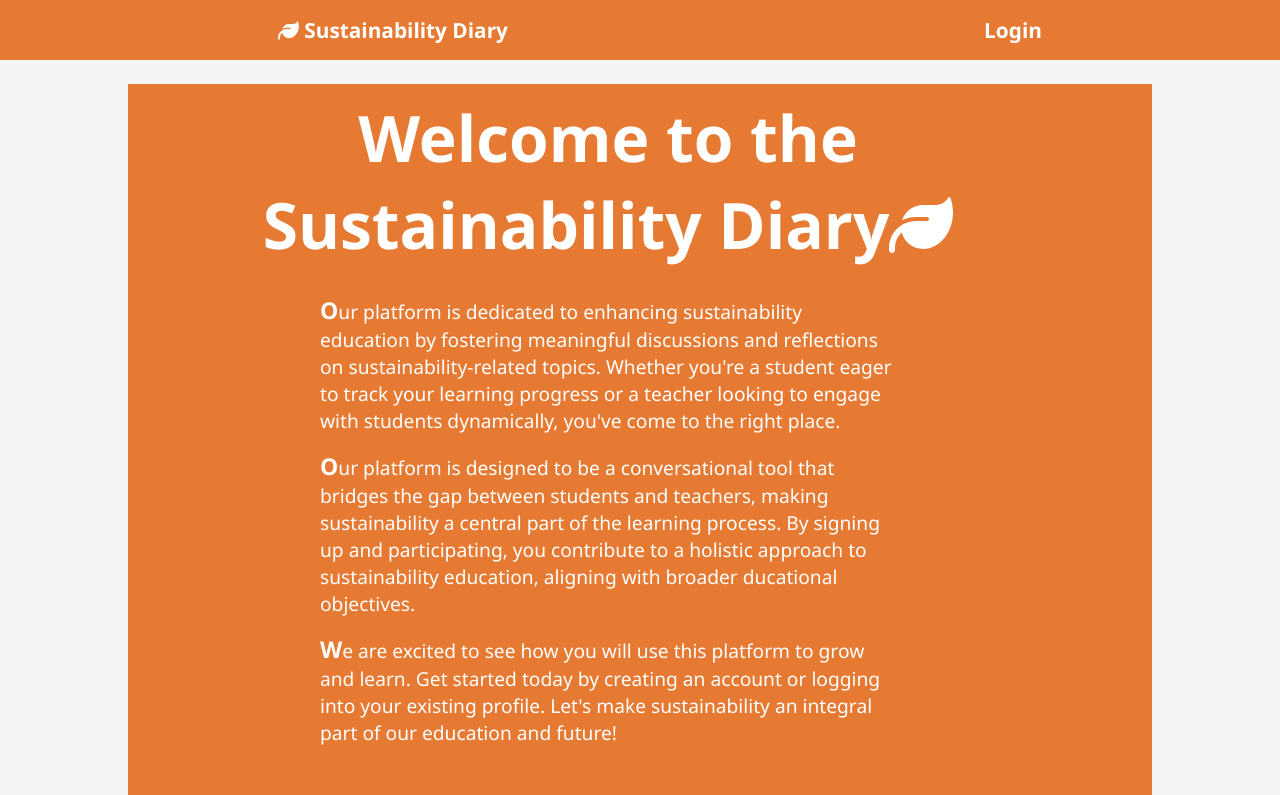
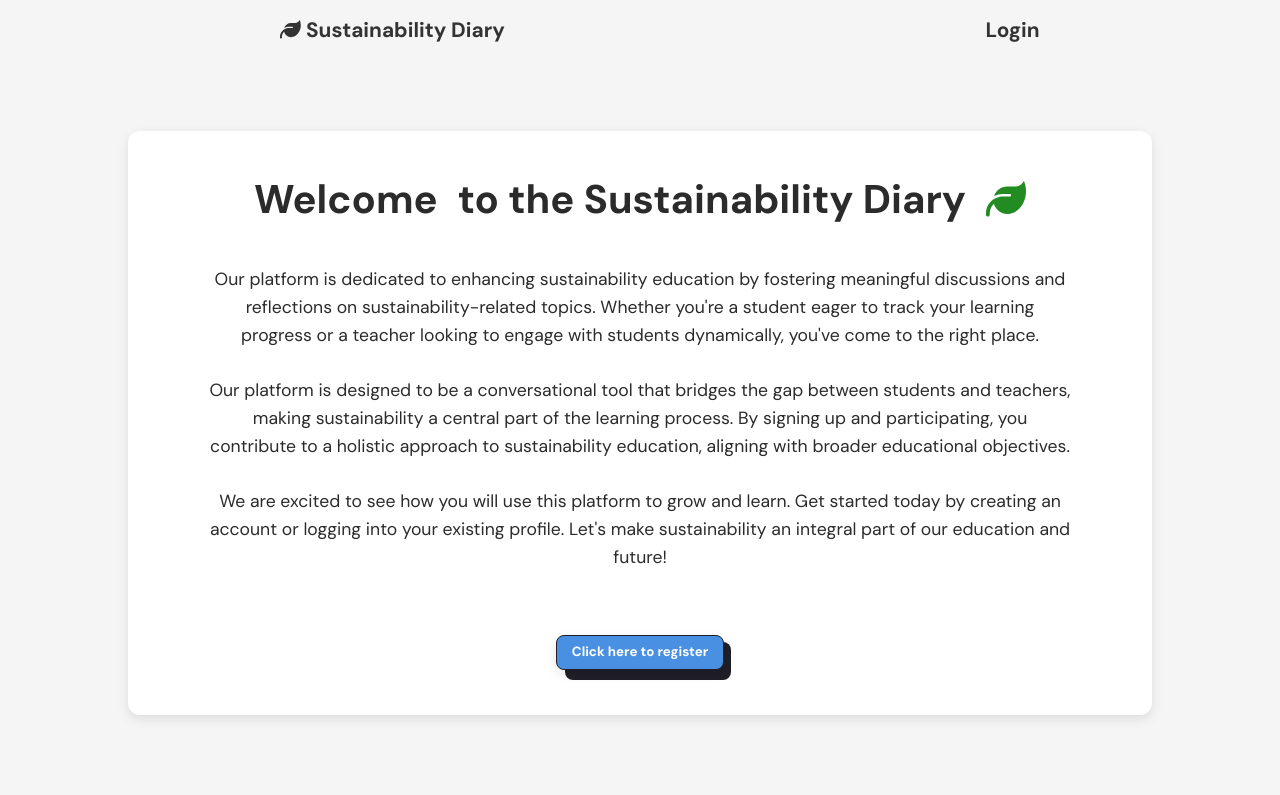
Before and after one commit to AndrChr0/Web-Prosjekt-Gruppe-2, a React (Vite) app in the folder front-end/: page / in a window 1280 px wide. Shown: the top 795 px of the page. Built offline with nearby package versions, Linux system fonts and the light colour scheme; no server answers.

Commit message:
New Design

```diff
--- a/front-end/index.html
+++ b/front-end/index.html
@@ -1,13 +1,21 @@
 <!doctype html>
 <html lang="en">
+
 <head>
   <meta charset="UTF-8" />
   <link rel="icon" type="image/svg+xml" href="/leaf.svg" />
+  <link rel="preconnect" href="https://fonts.googleapis.com">
+  <link rel="preconnect" href="https://fonts.gstatic.com" crossorigin>
+  <link
+    href="https://fonts.googleapis.com/css2?family=DM+Sans:ital,opsz,wght@0,9..40,100..1000;1,9..40,100..1000&display=swap"
+    rel="stylesheet">
   <meta name="viewport" content="width=device-width, initial-scale=1.0" />
   <title>Sustainability Diary</title>
 </head>
+
 <body>
   <div id="root"></div>
   <script type="module" src="/src/main.jsx"></script>
 </body>
+
 </html>
--- a/front-end/src/Home.jsx
+++ b/front-end/src/Home.jsx
@@ -1,39 +1,42 @@
-import "../src/assets/styles/App.css";
-import "@fortawesome/fontawesome-free/css/all.css";
-import { FontAwesomeIcon } from "@fortawesome/react-fontawesome";
-import { faLeaf } from "@fortawesome/free-solid-svg-icons";
-import ActionButton from "./components/ActionButton/ActionButton";
-import { useNavigate } from "react-router-dom";
+import "../src/assets/styles/App.css"
+import "../src/assets/styles/Home.css"
+import "@fortawesome/fontawesome-free/css/all.css"
+import { FontAwesomeIcon } from "@fortawesome/react-fontawesome"
+import { faLeaf } from "@fortawesome/free-solid-svg-icons"
+import ActionButton from "./components/ActionButton/ActionButton"
+import { useNavigate } from "react-router-dom"
 
-const apiURL = import.meta.env.VITE_URL;
-// const apiURL = '/api';
+const apiURL = import.meta.env.VITE_URL
 
-console.log(apiURL)
+// Leaf Icon Component
+const LeafIcon = () => <FontAwesomeIcon icon={faLeaf} className="leaf-icon" />
+
 function Home() {
-  const navigate = useNavigate();
+  const navigate = useNavigate()
 
   return (
-    <main>
-      <div className="main__home">
-        <h1>
-          Welcome to the Sustainability Diary
-          <FontAwesomeIcon icon={faLeaf} />
+    <main className="home-main">
+      <div className="home-card">
+        <h1 className="home-card-header">
+          <span className="welcome-text">Welcome</span>{" "}
+          <span className="remaining-text">to the Sustainability Diary</span>
+          <LeafIcon />
         </h1>
-        <p>
+        <p className="home-card-text">
           Our platform is dedicated to enhancing sustainability education by
           fostering meaningful discussions and reflections on
           sustainability-related topics. Whether you're a student eager to track
           your learning progress or a teacher looking to engage with students
           dynamically, you've come to the right place.
         </p>
-        <p>
+        <p className="home-card-text">
           Our platform is designed to be a conversational tool that bridges the
           gap between students and teachers, making sustainability a central
           part of the learning process. By signing up and participating, you
           contribute to a holistic approach to sustainability education,
-          aligning with broader ducational objectives.
+          aligning with broader educational objectives.
         </p>
-        <p>
+        <p className="home-card-text">
           We are excited to see how you will use this platform to grow and
           learn. Get started today by creating an account or logging into your
           existing profile. Let's make sustainability an integral part of our
@@ -50,7 +53,7 @@ function Home() {
         </div>
       </div>
     </main>
-  );
+  )
 }
 
-export default Home;
+export default Home
--- a/front-end/src/assets/styles/App.css
+++ b/front-end/src/assets/styles/App.css
@@ -1,24 +1,32 @@
 :root {
-  --main-bg-color: #e67a33;
-  --main-body-color: #f4f4f4;
-  --main-accent-color: #a09d98;
-  --main-btn-color: #7c50c4;
-  --main-btn-color-hover: #5f3a8f;
-  --main-text-color: #fff;
-  --main-text-color-dark: #2c2b2b;
+  --main-bg-color: #ffffff; /* White background */
+  --secondary-bg-color: #f5f5f5; /* Very light gray for sections */
+  --main-accent-color: #4a90e2; /* Blue accent color */
+  --main-btn-color: #4a90e2; /* Blue button color */
+  --main-btn-color-hover: #357abd; /* Darker blue for button hover */
+  --main-text-color: #333333; /* Dark gray text */
+  --main-text-color-dark: #2c2b2b; /* Darker gray text */
+  --header-footer-bg-color: #f5f5f5; /* Very light gray for header and footer */
+  --header-footer-text-color: #333333; /* Dark gray for header and footer text */
 }
 
 * {
   margin: 0;
   box-sizing: border-box;
-  font-family: 'Segoe UI', Tahoma, Geneva, Verdana, sans-serif;
+  font-family: "DM Sans", "Segoe UI", Tahoma, Geneva, Verdana, sans-serif;
 }
 
-h1, h2, h3, h4, h5, h6 {
+h1,
+h2,
+h3,
+h4,
+h5,
+h6 {
   color: var(--main-text-color-dark);
 }
+
 body {
-  background-color: var(--main-body-color);
+  background-color: var(--secondary-bg-color);
   min-height: 100vh;
   display: flex;
   flex-direction: column;
@@ -32,7 +40,19 @@ body {
 
 button {
   border: none;
+  padding: 10px 20px;
+  color: #fff;
+  cursor: pointer;
+  border-radius: 8px;
+  box-sizing: border-box;
+  font-weight: bold;
+  background-color: var(--main-btn-color);
 }
+
+button:hover {
+  background-color: var(--main-btn-color-hover);
+}
+
 main {
   margin: 0 10vw;
   margin-top: 3vh;
@@ -42,7 +62,6 @@ main {
   align-items: center;
   padding-bottom: 3em;
 }
-
 
 .Courses-list {
   padding: 0;
@@ -63,7 +82,7 @@ main {
   border-radius: 10px;
   box-shadow: 2px 2px 6px 0px rgba(0, 0, 0, 0.2);
   list-style-type: none;
-  color: black;
+  color: var(--main-text-color-dark);
   text-align: center;
 }
 
@@ -72,16 +91,18 @@ main {
   display: block;
   width: calc(100% - 2em);
   height: 2px;
-  background-color: var(--main-bg-color );
+  background-color: var(--main-accent-color);
   position: relative;
 }
 
 .Text-link {
   text-decoration: none;
+  color: var(--main-text-color-dark);
 }
+
 .Course-item:hover {
-  background-color: rgb(236, 236, 236);
-  transition: all .2s ease;
+  background-color: var(--secondary-bg-color);
+  transition: all 0.2s ease;
 }
 
 h1 {
@@ -90,10 +111,8 @@ h1 {
 
 .main-menu-btn {
   background-color: var(--main-btn-color);
-  padding: .7em;
+  padding: 0.7em;
   border-radius: 10px;
-  /* margin-top: 2vh;
-  margin-left: 50vw; */
   color: white;
   text-decoration: none;
   font-weight: bolder;
@@ -104,18 +123,16 @@ h1 {
   background-color: var(--main-btn-color-hover);
 }
 
-
 .main-btn-container {
   display: flex;
   gap: 1em;
-
 }
 
 .main__home {
   position: relative;
-  width: 100%;  /* Set to 100% to ensure it fills the parent container */
+  width: 100%; /* Set to 100% to ensure it fills the parent container */
   margin: 0 auto; /* Centers the div within its parent */
-  background-color: var(--main-bg-color);
+  background-color: var(--secondary-bg-color);
   display: flex;
   min-height: 70dvh;
   flex-direction: column;
@@ -126,15 +143,14 @@ h1 {
 }
 
 .main__home h1 {
-  color: white;
+  color: var(--main-text-color);
   font-size: 4em; /* Consider using 'rem' for scalability */
 }
 
 .main__home p {
-  color: white;
+  color: var(--main-text-color);
   font-size: 1.2em;
   max-width: 60%; /* Adjusted for better readability */
-  /* Removed margin-left to ensure consistent alignment */
 }
 
 .main__home p::first-letter {
@@ -143,7 +159,7 @@ h1 {
 }
 
 .main__home .move__button {
-padding: 3vh 0 0 35vw;
+  padding: 3vh 0 0 35vw;
 }
 
 @media (max-width: 600px) {
@@ -152,8 +168,8 @@ padding: 3vh 0 0 35vw;
   }
 
   nav li {
-   text-decoration-color: white;
-   margin-bottom: 2vh;
+    text-decoration-color: var(--main-text-color);
+    margin-bottom: 2vh;
   }
 
   #nav-logo {
@@ -162,16 +178,64 @@ padding: 3vh 0 0 35vw;
   }
 }
 
-button {
-  padding: 10px 20px;
-  color: #fff;
-  cursor: pointer;
-  border-radius: 8px;
-  box-sizing: border-box;
-  font-weight: bold;
-  background-color: var(--main-btn-color);
+nav {
+  background-color: var(
+    --header-footer-bg-color
+  ); /* Very light gray background */
+  padding: 1em 0;
 }
 
-button:hover {
-  background-color: var(--main-btn-color-hover);
+nav ul {
+  display: flex;
+  justify-content: space-around;
 }
+
+.nav-main-links {
+  display: flex;
+  gap: 1em;
+}
+
+nav li {
+  list-style-type: none;
+}
+
+nav li .nav-link:hover {
+  color: var(--main-accent-color); /* Blue on hover */
+}
+
+nav li .nav-link {
+  color: var(--header-footer-text-color); /* Dark gray text */
+  text-decoration: none;
+  font-size: 1.3em;
+  font-weight: bold;
+  cursor: pointer;
+  border: 0;
+  padding: 0;
+}
+
+.Logout-link {
+  padding-right: 1em;
+  border-radius: 5px;
+  margin-left: 2em;
+}
+
+.Logout-link button {
+  all: unset; /* removing default button style for logout btn */
+}
+
+footer {
+  width: 100%;
+  height: 10vh;
+  background-color: var(
+    --header-footer-bg-color
+  ); /* Very light gray background */
+  display: flex;
+  justify-content: center;
+  align-items: center;
+  margin-top: auto;
+}
+
+.footer-text {
+  color: var(--header-footer-text-color); /* Dark gray text */
+  font-weight: 500;
+}
--- /dev/null
+++ b/front-end/src/assets/styles/Home.css
@@ -0,0 +1,147 @@
+.home-main {
+  background-color: #f5f5f5; /* Very light gray background */
+  padding: 3em 0;
+  display: flex;
+  justify-content: center;
+  align-items: center;
+}
+
+.home-card {
+  background-color: #ffffff; /* White background */
+  border: none;
+  padding: 2em;
+  border-radius: 12px;
+  box-shadow: 0 4px 12px rgba(0, 0, 0, 0.1); /* Subtle shadow */
+  display: flex;
+  flex-direction: column;
+  align-items: center;
+  text-align: center;
+  opacity: 0;
+  transform: scale(0.9);
+  animation: fadeInGrow 1.5s forwards;
+}
+
+@keyframes fadeInGrow {
+  to {
+    opacity: 1;
+    transform: scale(1);
+  }
+}
+
+.home-card-header {
+  color: var(--main-text-color-dark); /* Dark text */
+  font-size: 2.5em;
+  margin-bottom: 1em;
+  display: flex;
+  align-items: center;
+  opacity: 0;
+  animation: textFadeIn 2s forwards;
+}
+
+.home-card-header .welcome-text {
+  margin-right: 0.5em;
+  opacity: 0;
+  animation: textFadeIn 2s forwards 0.5s; /* Delay for welcome text */
+}
+
+@keyframes textFadeIn {
+  from {
+    opacity: 0;
+  }
+  to {
+    opacity: 1;
+  }
+}
+
+.home-card-header .remaining-text {
+  opacity: 0;
+  animation: textFadeIn 2s forwards 1s; /* Delay for remaining text */
+}
+
+.leaf-icon {
+  margin-left: 0.5em;
+  opacity: 0;
+  animation: growLeaf 2s forwards 1.5s; /* Leaf grows into place with a delay */
+  color: #228b22; /* Green color */
+}
+
+@keyframes growLeaf {
+  from {
+    opacity: 0;
+    transform: scale(0);
+  }
+  to {
+    opacity: 1;
+    transform: scale(1);
+  }
+}
+
+.home-card-text {
+  width: 90%;
+  color: var(--main-text-color-dark); /* Dark text */
+  font-size: 1.1em;
+  line-height: 1.6;
+  margin-bottom: 1.5em;
+  opacity: 0;
+  animation: textFadeIn 2s forwards 2s; /* Text appears after header and leaf */
+}
+
+.move__button {
+  margin-top: 1.5em;
+  opacity: 0;
+  animation: fadeInGrow 2s forwards 2.5s; /* Button appears after text */
+}
+
+button {
+  background-color: #6c757d; /* Gray button */
+  color: #fff;
+  padding: 10px 20px;
+  border: none;
+  border-radius: 8px;
+  cursor: pointer;
+  transition: background-color 0.3s ease, box-shadow 0.3s ease,
+    transform 0.3s ease;
+  box-shadow: 0 4px 12px rgba(0, 0, 0, 0.1); /* Subtle shadow */
+}
+
+button:hover {
+  background-color: #5a6268; /* Darker gray on hover */
+  box-shadow: 0 6px 16px rgba(0, 0, 0, 0.2); /* Enhanced shadow on hover */
+  transform: scale(1.05); /* Slight scaling effect */
+}
+
+button:hover::after {
+  content: "";
+  position: absolute;
+  top: -2px;
+  left: -2px;
+  right: -2px;
+  bottom: -2px;
+  border-radius: 10px;
+  border: 1px solid #228b22; /* Green vine border */
+  opacity: 0;
+  animation: growVines 0.5s forwards;
+}
+
+@keyframes growVines {
+  from {
+    opacity: 0;
+    transform: scale(0);
+  }
+  to {
+    opacity: 1;
+    transform: scale(1);
+  }
+}
+
+@media (max-width: 768px) {
+  .home-card {
+    width: 95%;
+  }
+  .home-card-text {
+    width: 95%;
+  }
+  .home-card-header {
+    font-size: 2em;
+  }
+}
--- /dev/null
+++ b/front-end/src/assets/styles/old App.css
@@ -0,0 +1,177 @@
+:root {
+  --main-bg-color: #e67a33;
+  --main-body-color: #f4f4f4;
+  --main-accent-color: #a09d98;
+  --main-btn-color: #7c50c4;
+  --main-btn-color-hover: #5f3a8f;
+  --main-text-color: #fff;
+  --main-text-color-dark: #2c2b2b;
+}
+
+* {
+  margin: 0;
+  box-sizing: border-box;
+  font-family: 'Segoe UI', Tahoma, Geneva, Verdana, sans-serif;
+}
+
+h1, h2, h3, h4, h5, h6 {
+  color: var(--main-text-color-dark);
+}
+body {
+  background-color: var(--main-body-color);
+  min-height: 100vh;
+  display: flex;
+  flex-direction: column;
+}
+
+.App-wrapper {
+  min-height: 100vh;
+  display: flex;
+  flex-direction: column;
+}
+
+button {
+  border: none;
+}
+main {
+  margin: 0 10vw;
+  margin-top: 3vh;
+  display: flex;
+  flex-direction: column;
+  justify-content: center;
+  align-items: center;
+  padding-bottom: 3em;
+}
+
+
+.Courses-list {
+  padding: 0;
+  margin-top: 2em;
+}
+
+.Course-item {
+  display: flex;
+  flex-direction: column;
+  height: 12vh;
+  width: 300px;
+  align-items: center;
+  justify-content: center;
+  margin-bottom: 2em;
+  background-color: white;
+  line-height: 1.5;
+  padding: 1em;
+  border-radius: 10px;
+  box-shadow: 2px 2px 6px 0px rgba(0, 0, 0, 0.2);
+  list-style-type: none;
+  color: black;
+  text-align: center;
+}
+
+.Course-item::after {
+  content: "";
+  display: block;
+  width: calc(100% - 2em);
+  height: 2px;
+  background-color: var(--main-bg-color );
+  position: relative;
+}
+
+.Text-link {
+  text-decoration: none;
+}
+.Course-item:hover {
+  background-color: rgb(236, 236, 236);
+  transition: all .2s ease;
+}
+
+h1 {
+  margin: 10px;
+}
+
+.main-menu-btn {
+  background-color: var(--main-btn-color);
+  padding: .7em;
+  border-radius: 10px;
+  /* margin-top: 2vh;
+  margin-left: 50vw; */
+  color: white;
+  text-decoration: none;
+  font-weight: bolder;
+  cursor: pointer;
+}
+
+.main-menu-btn:hover {
+  background-color: var(--main-btn-color-hover);
+}
+
+
+.main-btn-container {
+  display: flex;
+  gap: 1em;
+
+}
+
+.main__home {
+  position: relative;
+  width: 100%;  /* Set to 100% to ensure it fills the parent container */
+  margin: 0 auto; /* Centers the div within its parent */
+  background-color: var(--main-bg-color);
+  display: flex;
+  min-height: 70dvh;
+  flex-direction: column;
+  justify-content: center;
+  align-items: center; /* Changed to center align-items */
+  gap: 1em;
+  padding: 0 5vw 4vh 0; /* Add padding instead of using negative margins or left property */
+}
+
+.main__home h1 {
+  color: white;
+  font-size: 4em; /* Consider using 'rem' for scalability */
+}
+
+.main__home p {
+  color: white;
+  font-size: 1.2em;
+  max-width: 60%; /* Adjusted for better readability */
+  /* Removed margin-left to ensure consistent alignment */
+}
+
+.main__home p::first-letter {
+  font-size: 1.2em;
+  font-weight: bold;
+}
+
+.main__home .move__button {
+padding: 3vh 0 0 35vw;
+}
+
+@media (max-width: 600px) {
+  nav ul {
+    flex-direction: column;
+  }
+
+  nav li {
+   text-decoration-color: white;
+   margin-bottom: 2vh;
+  }
+
+  #nav-logo {
+    text-decoration: underline;
+    font-size: 1.5em;
+  }
+}
+
+button {
+  padding: 10px 20px;
+  color: #fff;
+  cursor: pointer;
+  border-radius: 8px;
+  box-sizing: border-box;
+  font-weight: bold;
+  background-color: var(--main-btn-color);
+}
+
+button:hover {
+  background-color: var(--main-btn-color-hover);
+}
--- a/front-end/src/components/Header/Header.css
+++ b/front-end/src/components/Header/Header.css
@@ -1,9 +1,9 @@
 nav {
-    background-color: var(--main-bg-color);
+  background-color: var(
+    --header-footer-bg-color
+  ); /* Very light gray background */
   padding: 1em 0;
 }
-
-
 
 nav ul {
   display: flex;
@@ -13,19 +13,18 @@ nav {
 .nav-main-links {
   display: flex;
   gap: 1em;
-
 }
 
-  nav li  {
+nav li {
   list-style-type: none;
 }
 
-  nav li .nav-link:hover  {
-  color: rgb(223, 223, 223);
+nav li .nav-link:hover {
+  color: var(--main-accent-color); /* Blue on hover */
 }
 
-  nav li .nav-link  {
-    color: white;
+nav li .nav-link {
+  color: var(--header-footer-text-color); /* Dark gray text */
   text-decoration: none;
   font-size: 1.3em;
   font-weight: bold;
@@ -44,11 +43,11 @@ nav {
   all: unset; /* removing default button style for logout btn */
 }
 
-  @media screen and (max-width: 768px){
+@media screen and (max-width: 768px) {
   nav ul {
     display: flex;
     flex-direction: column;
-      gap: .5em;
+    gap: 0.5em;
   }
   nav li {
     text-align: center;
@@ -61,5 +60,4 @@ nav {
   .Logout-link {
     margin-left: 0;
   }
-
 }
--- a/front-end/src/components/Header/Header.jsx
+++ b/front-end/src/components/Header/Header.jsx
@@ -1,20 +1,20 @@
-import React from 'react';
-import { Link, useNavigate } from 'react-router-dom';
-import { useAuth } from "../context/AuthContext";
-import './Header.css';
-import '@fortawesome/fontawesome-free/css/all.css';
-import { FontAwesomeIcon } from '@fortawesome/react-fontawesome';
-import { faRightFromBracket, faLeaf } from '@fortawesome/free-solid-svg-icons';
+import React from "react"
+import { Link, useNavigate } from "react-router-dom"
+import { useAuth } from "../context/AuthContext"
+import "./Header.css"
+import "@fortawesome/fontawesome-free/css/all.css"
+import { FontAwesomeIcon } from "@fortawesome/react-fontawesome"
+import { faRightFromBracket, faLeaf } from "@fortawesome/free-solid-svg-icons"
 
 const Header = () => {
-  const { currentUser, logout } = useAuth();
-  const navigate = useNavigate();
-  // console.log("NAAAV", currentUser);
+  const { currentUser, logout } = useAuth()
+  const navigate = useNavigate()
+  console.log("NAAAV", currentUser)
 
   const handleLogout = () => {
-    logout(); // Use the logout function from AuthContext
-    navigate('/');
-  };
+    logout() // Use the logout function from AuthContext
+    navigate("/")
+  }
 
   return (
     <header>
@@ -24,49 +24,115 @@ const Header = () => {
           {!currentUser && (
             <>
               <div>
-            <li><Link to="/" className="nav-link" id="nav-logo"><FontAwesomeIcon icon={faLeaf} /> Sustainability Diary</Link></li>
+                <li>
+                  <Link to="/" className="nav-link" id="nav-logo">
+                    <FontAwesomeIcon icon={faLeaf} /> Sustainability Diary
+                  </Link>
+                </li>
               </div>
-            <div className='login-register-links'>
-                <li><Link to="/login" className="nav-link" id="login">Login</Link></li>
+              <div className="login-register-links">
+                <li>
+                  <Link to="/login" className="nav-link" id="login">
+                    Login
+                  </Link>
+                </li>
               </div>
             </>
           )}
-          {currentUser?.role === 'teacher' && (
+          {currentUser?.role === "teacher" && (
             <>
               <div>
-              <li><Link to="/teacher_dashboard" className="nav-link" id="nav-logo"><FontAwesomeIcon icon={faLeaf} /> Sustainability Diary</Link></li>
+                <li>
+                  <Link
+                    to="/teacher_dashboard"
+                    className="nav-link"
+                    id="nav-logo"
+                  >
+                    <FontAwesomeIcon icon={faLeaf} /> Sustainability Diary
+                  </Link>
+                </li>
               </div>
-            <div className='nav-main-links'>
-            <li><Link to="/teacher_dashboard" className="nav-link">Home</Link></li>
-            <li><Link to="/my_courses" className="nav-link">Courses</Link></li>
-            <li><Link to="/submissions" className="nav-link">Submissions</Link></li>
-            <li><Link to="/profile-page" className="nav-link">Profile</Link></li>
-            <div className='Logout-link'>
-              {currentUser?.role === 'teacher' && (
-              <li><button onClick={handleLogout} className="nav-link">Log Out <FontAwesomeIcon icon={faRightFromBracket} /></button></li>
-
+              <div className="nav-main-links">
+                <li>
+                  <Link to="/teacher_dashboard" className="nav-link">
+                    Home
+                  </Link>
+                </li>
+                <li>
+                  <Link to="/my_courses" className="nav-link">
+                    Courses
+                  </Link>
+                </li>
+                <li>
+                  <Link to="/submissions" className="nav-link">
+                    Submissions
+                  </Link>
+                </li>
+                <li>
+                  <Link to="/profile-page" className="nav-link">
+                    Profile
+                  </Link>
+                </li>
+                <div className="Logout-link">
+                  {currentUser?.role === "teacher" && (
+                    <li>
+                      <button onClick={handleLogout} className="nav-link">
+                        Log Out <FontAwesomeIcon icon={faRightFromBracket} />
+                      </button>
+                    </li>
                   )}
                 </div>
-
               </div>
 
               {/* Additional teacher-specific links */}
             </>
           )}
-          {currentUser?.role === 'student' && (
+          {currentUser?.role === "student" && (
             <>
               <div>
-                <li><Link to="/student_dashboard" className="nav-link" id="nav-logo"><FontAwesomeIcon icon={faLeaf} /> Sustainability Diary</Link></li>
+                <li>
+                  <Link
+                    to="/student_dashboard"
+                    className="nav-link"
+                    id="nav-logo"
+                  >
+                    <FontAwesomeIcon icon={faLeaf} /> Sustainability Diary
+                  </Link>
+                </li>
               </div>
-              <div className='nav-main-links'>
-                <li><Link to="/student_dashboard" className="nav-link">Home</Link></li>
-                <li><Link to="/diary" className="nav-link">My Diary</Link></li>
-                <li><Link to="/courses" className="nav-link">Courses</Link></li>
-                <li><Link to="/inbox" className="nav-link">Inbox</Link></li>
-                <li><Link to="/profile-page" className="nav-link">Profile</Link></li>
-                <div className='Logout-link'>
-                  {currentUser?.role === 'student' && (
-                  <li><button onClick={handleLogout} className="nav-link">Log Out <FontAwesomeIcon icon={faRightFromBracket} /></button></li>
+              <div className="nav-main-links">
+                <li>
+                  <Link to="/student_dashboard" className="nav-link">
+                    Home
+                  </Link>
+                </li>
+                <li>
+                  <Link to="/diary" className="nav-link">
+                    My Diary
+                  </Link>
+                </li>
+                <li>
+                  <Link to="/courses" className="nav-link">
+                    Courses
+                  </Link>
+                </li>
+                <li>
+                  <Link to="/inbox" className="nav-link">
+                    Inbox
+                  </Link>
+                </li>
+                <li>
+                  <Link to="/profile-page" className="nav-link">
+                    Profile
+                  </Link>
+                </li>
+                <div className="Logout-link">
+                  {currentUser?.role === "student" && (
+                    <li>
+                      <button onClick={handleLogout} className="nav-link">
+                        Log Out <FontAwesomeIcon icon={faRightFromBracket} />
+                      </button>
+                    </li>
                   )}
                 </div>
               </div>
@@ -75,7 +141,7 @@ const Header = () => {
         </ul>
       </nav>
     </header>
-  );
-};
+  )
+}
 
-export default Header;
+export default Header
```
Also changed, not shown: front-end/src/components/Footer/Footer.css (+4 -3 lines), front-end/src/components/HomeWelcomeCard/HomeWelcomeCard.css (+3 -4 lines), front-end/src/components/HomeWelcomeCard/HomeWelcomeCard.jsx (+18 -14 lines). Lines whose indentation alone changed are shown as unchanged.
